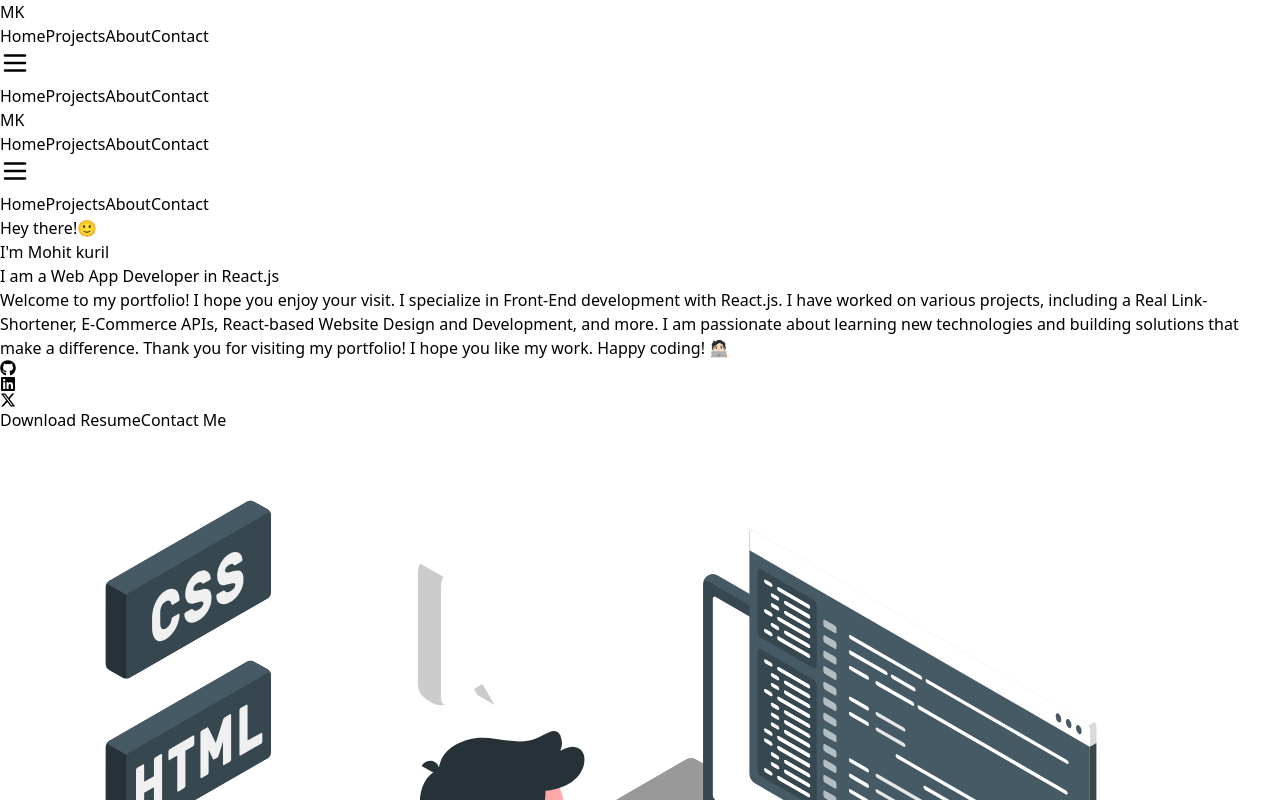
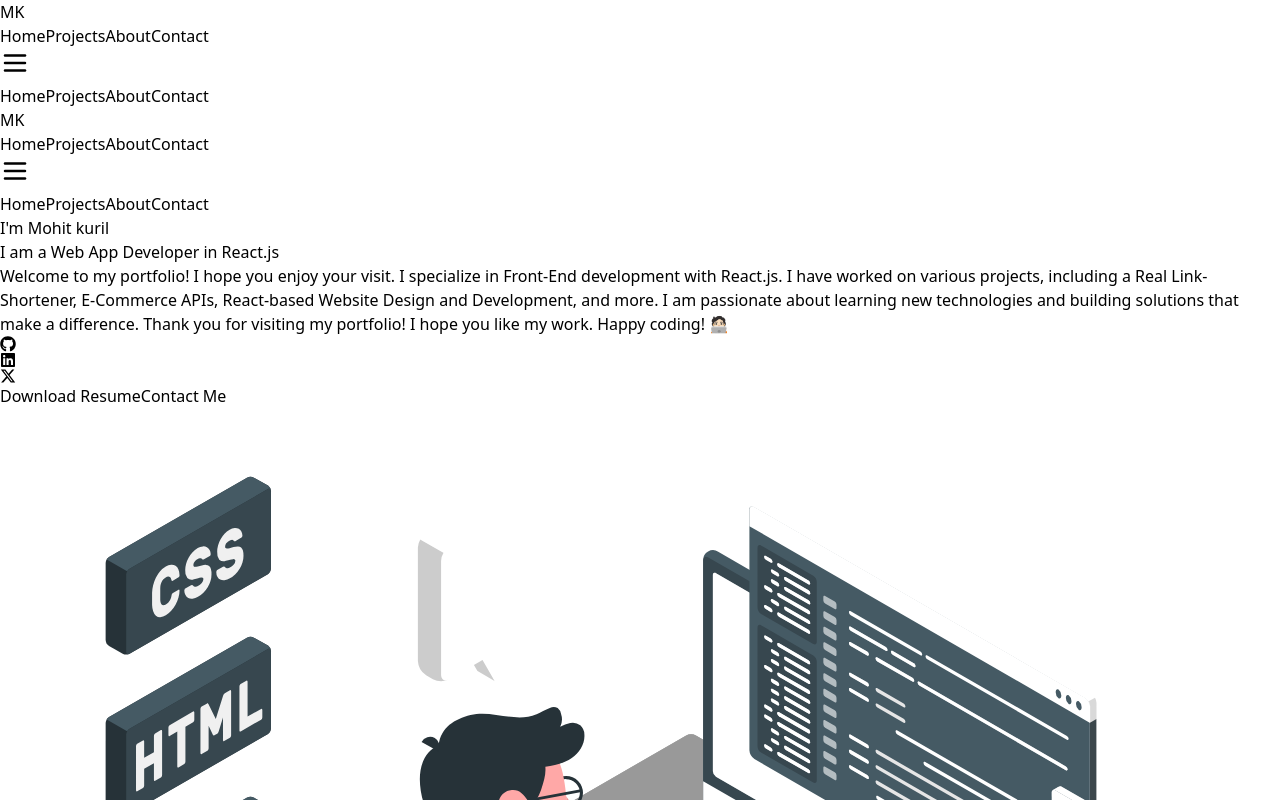
Before and after one commit to Mohitkuril/portfolio, a React (Vite) app: page / in a window 1280 px wide. Shown: the top 800 px of the page. Built offline with nearby package versions, Linux system fonts and the light colour scheme.

Commit message:
splash added

```diff
--- a/src/Pages/Home/Hero.jsx
+++ b/src/Pages/Home/Hero.jsx
@@ -26,17 +26,15 @@ export default function Hero() {
     },
   ];
 
-
-
   return (
     <div className="pt-[12vh] min-h-screen w-full max-w-full overflow-hidden text-white">
       <div>
         <Header />
         <div className="flex flex-col md:flex-row items-center justify-around w-[100vw] mt-[6vh] md:mt-[20vh]">
           <div className="flex flex-col gap-[1.5vh] w-[90%] md:w-1/2">
-            <div className="text-[clamp(1rem,1vw,3rem)] backdrop-blur-[40px] bg-transparent flex items-center justify-center rounded-[10vw] w-[40vw] md:w-[12vw] py-[1.5vh] px-[2vw] overflow-hidden header-border">
+            {/* <div className="text-[clamp(1rem,1vw,3rem)] backdrop-blur-[40px] bg-transparent flex items-center justify-center rounded-[10vw] w-[40vw] md:w-[12vw] py-[1.5vh] px-[2vw] overflow-hidden border-2 border-gray-400 header-border">
               Hey there!🙂
-            </div>
+            </div> */}
             <h1 className="text-[clamp(3rem,4vw,10rem)] capitalize">
               I'm Mohit kuril
             </h1>
```
